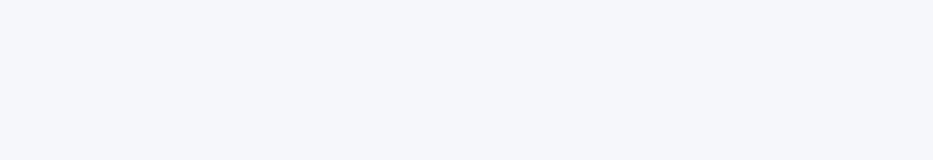
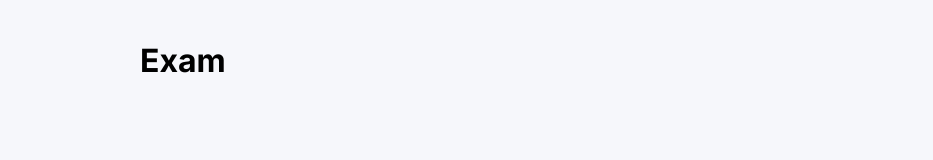
Before and after one commit to AdonisGM/quizlet-learn, a React (Create React App) app: page /course/1/exam in a window 1280 px wide. Before the commit this address had no page. Shown: the top 160 px of the page, without its empty margins (0-933 px from the left). Built offline with nearby package versions, Linux system fonts and the light colour scheme.

Commit message:
Add exam screen

```diff
--- a/src/App.js
+++ b/src/App.js
@@ -5,6 +5,7 @@ import Layout from './components/Layout/Layout';
 import NotFoundScreen from './screens/NotFoundScreen';
 import DetailCourseScreen from './screens/DetailCourseScreen';
 import LearnScreen from './screens/LearnScreen';
+import ExamScreen from './screens/ExamScreen';
 
 function App() {
   return (
@@ -14,6 +15,7 @@ function App() {
         <Route path={'/create'} element={<CreateScreen title={'Create course | AdonisGM'}/>} />
         <Route path={'/course/:id'} element={<DetailCourseScreen title={'Detail course | AdonisGM'}/>} />
         <Route path={'/learn/:id'} element={<LearnScreen title={'Detail course | AdonisGM'}/>} />
+        <Route path={'/course/:id/exam'} element={<ExamScreen title={'ExamScreen | AdonisGM'}/>} />
       </Route>
       <Route path={'*'} element={<NotFoundScreen title={'Not found | AdonisGM'}/>} />
     </Routes>
--- /dev/null
+++ b/src/screens/ExamScreen.js
@@ -0,0 +1,7 @@
+const ExamScreen = () => {
+  return (
+    <h1>Exam</h1>
+  )
+}
+
+export default ExamScreen;
```
Also changed, not shown: src/components/Exam/Exam.js (added, +9 -0 lines).
